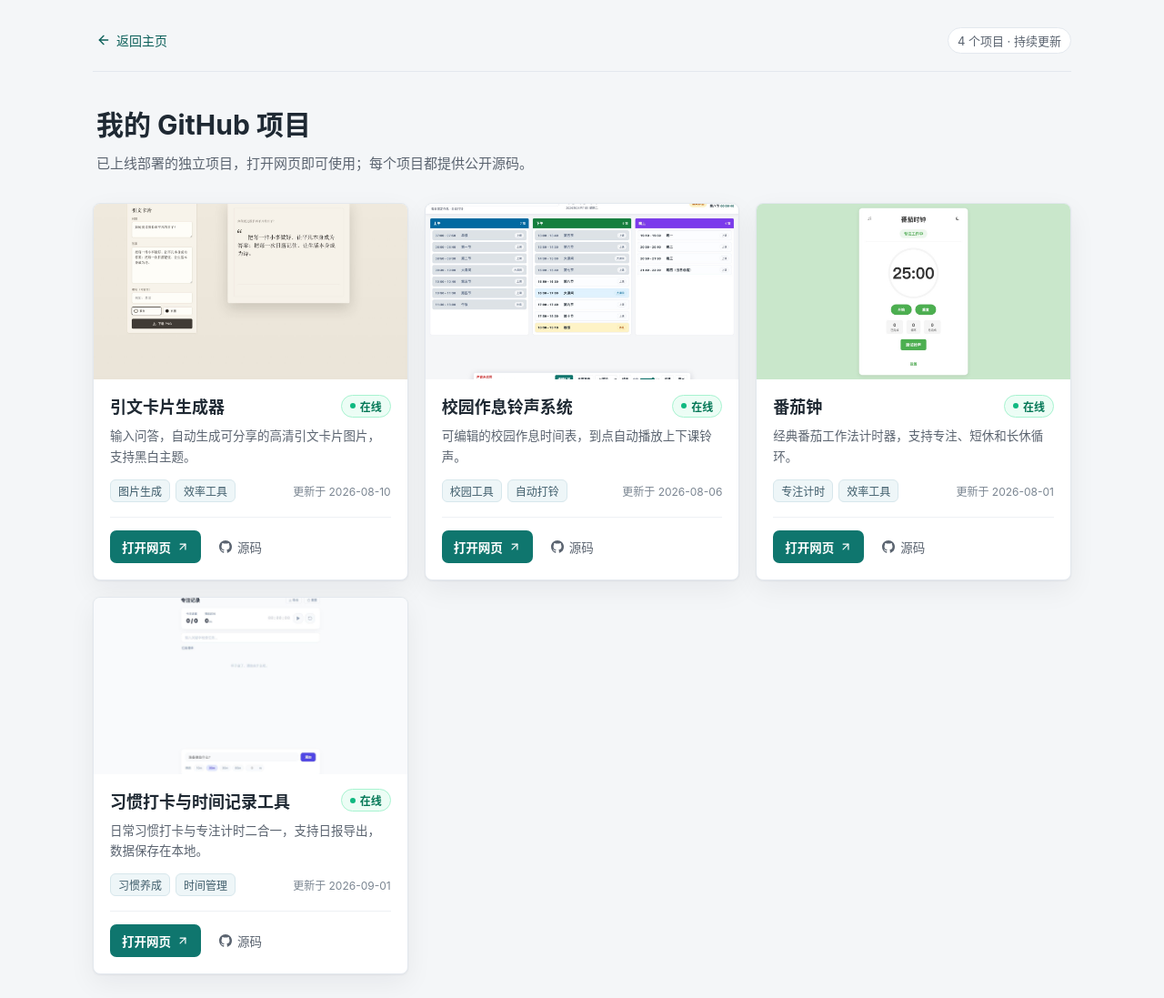
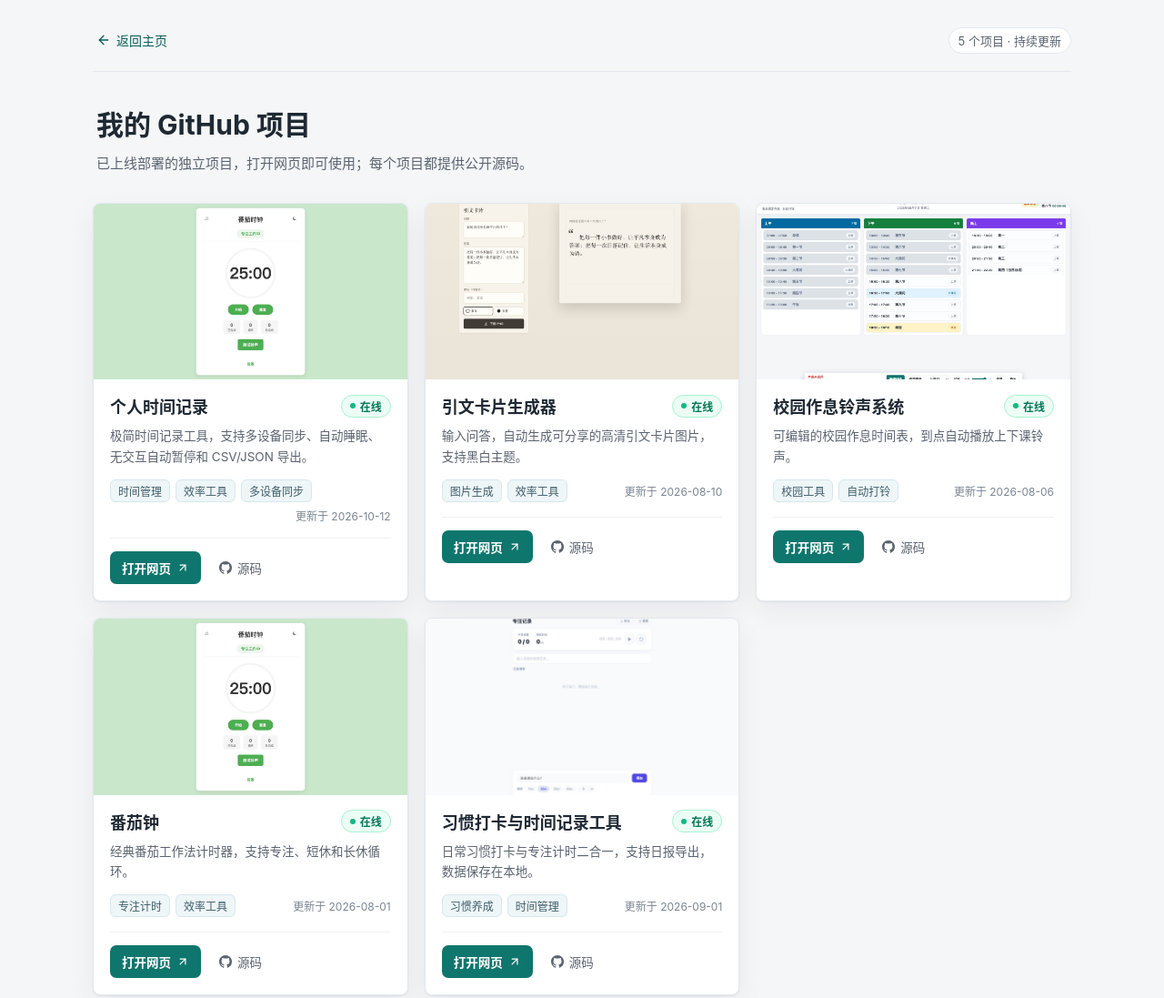
Before and after one commit to BianRuiJiang/BianRuiJiang.github.io, a plain HTML site: page projects/index.html in a window 1280 px wide. Shown: the top 1097 px of the page at 91% size. Drawn offline with Linux system fonts and the light colour scheme.

Commit message:
Add 个人时间记录 to projects page

```diff
--- a/projects/index.html
+++ b/projects/index.html
@@ -305,7 +305,7 @@
         <svg width="16" height="16" viewBox="0 0 24 24" fill="none" stroke="currentColor" stroke-width="2" stroke-linecap="round" stroke-linejoin="round" aria-hidden="true"><path d="M19 12H5"/><path d="m12 19-7-7 7-7"/></svg>
         返回主页
       </a>
-      <span class="count">4 个项目 · 持续更新</span>
+      <span class="count">5 个项目 · 持续更新</span>
     </div>
 
     <header class="hero">
@@ -314,6 +314,34 @@
     </header>
 
     <section class="grid" aria-label="项目列表">
+<article class="card">
+        <a class="shot" href="https://bianruijiang.github.io/personal-time-tracker/" target="_blank" rel="noopener" aria-label="打开个人时间记录">
+          <img src="img/personal-time-tracker.jpg" alt="个人时间记录界面预览" width="1280" height="720" loading="lazy">
+        </a>
+        <div class="body">
+          <div class="title-row">
+            <h2><a href="https://bianruijiang.github.io/personal-time-tracker/" target="_blank" rel="noopener">个人时间记录</a></h2>
+            <span class="badge"><span class="dot" aria-hidden="true"></span>在线</span>
+          </div>
+          <p class="desc">极简时间记录工具，支持多设备同步、自动睡眠、无交互自动暂停和 CSV/JSON 导出。</p>
+          <div class="meta">
+            <span class="tag">时间管理</span>
+            <span class="tag">效率工具</span>
+            <span class="tag">多设备同步</span>
+            <span class="updated">更新于 2026-10-12</span>
+          </div>
+          <div class="actions">
+            <a class="btn" href="https://bianruijiang.github.io/personal-time-tracker/" target="_blank" rel="noopener">
+              打开网页
+              <svg width="14" height="14" viewBox="0 0 24 24" fill="none" stroke="currentColor" stroke-width="2" stroke-linecap="round" stroke-linejoin="round" aria-hidden="true"><path d="M7 17 17 7"/><path d="M7 7h10v10"/></svg>
+            </a>
+            <a class="gh" href="https://github.com/BianRuiJiang/personal-time-tracker" target="_blank" rel="noopener">
+              <svg width="14" height="14" viewBox="0 0 16 16" fill="currentColor" aria-hidden="true"><path d="M8 0C3.58 0 0 3.58 0 8c0 3.54 2.29 6.53 5.47 7.59.4.07.55-.17.55-.38 0-.19-.01-.82-.01-1.49-2.01.37-2.53-.49-2.69-.94-.09-.23-.48-.94-.82-1.13-.28-.15-.68-.52-.01-.53.63-.01 1.08.58 1.23.82.72 1.21 1.87.87 2.33.66.07-.52.28-.87.51-1.07-1.78-.2-3.64-.89-3.64-3.95 0-.87.31-1.59.82-2.15-.08-.2-.36-1.02.08-2.12 0 0 .67-.21 2.2.82.64-.18 1.32-.27 2-.27s1.36.09 2 .27c1.53-1.04 2.2-.82 2.2-.82.44 1.1.16 1.92.08 2.12.51.56.82 1.27.82 2.15 0 3.07-1.87 3.75-3.65 3.95.29.25.54.73.54 1.48 0 1.07-.01 1.93-.01 2.2 0 .21.15.46.55.38A8.01 8.01 0 0 0 16 8c0-4.42-3.58-8-8-8Z"/></svg>
+              源码
+            </a>
+          </div>
+        </div>
+      </article>
       <article class="card">
         <a class="shot" href="https://bianruijiang.github.io/quote-card/" target="_blank" rel="noopener" aria-label="打开引文卡片生成器">
           <img src="img/quote-card.jpg" alt="引文卡片生成器界面预览" width="1280" height="800" loading="lazy">
```
